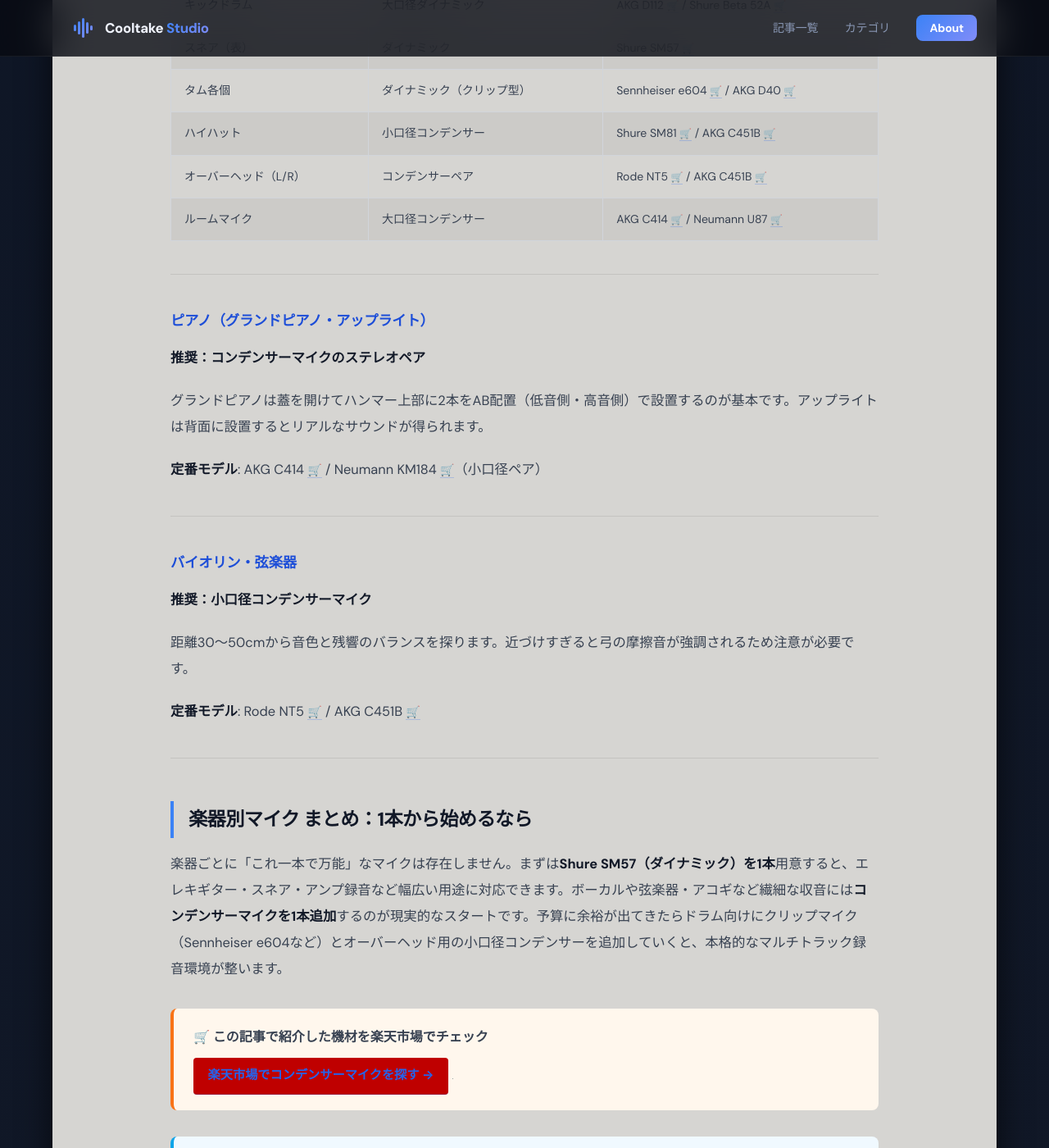
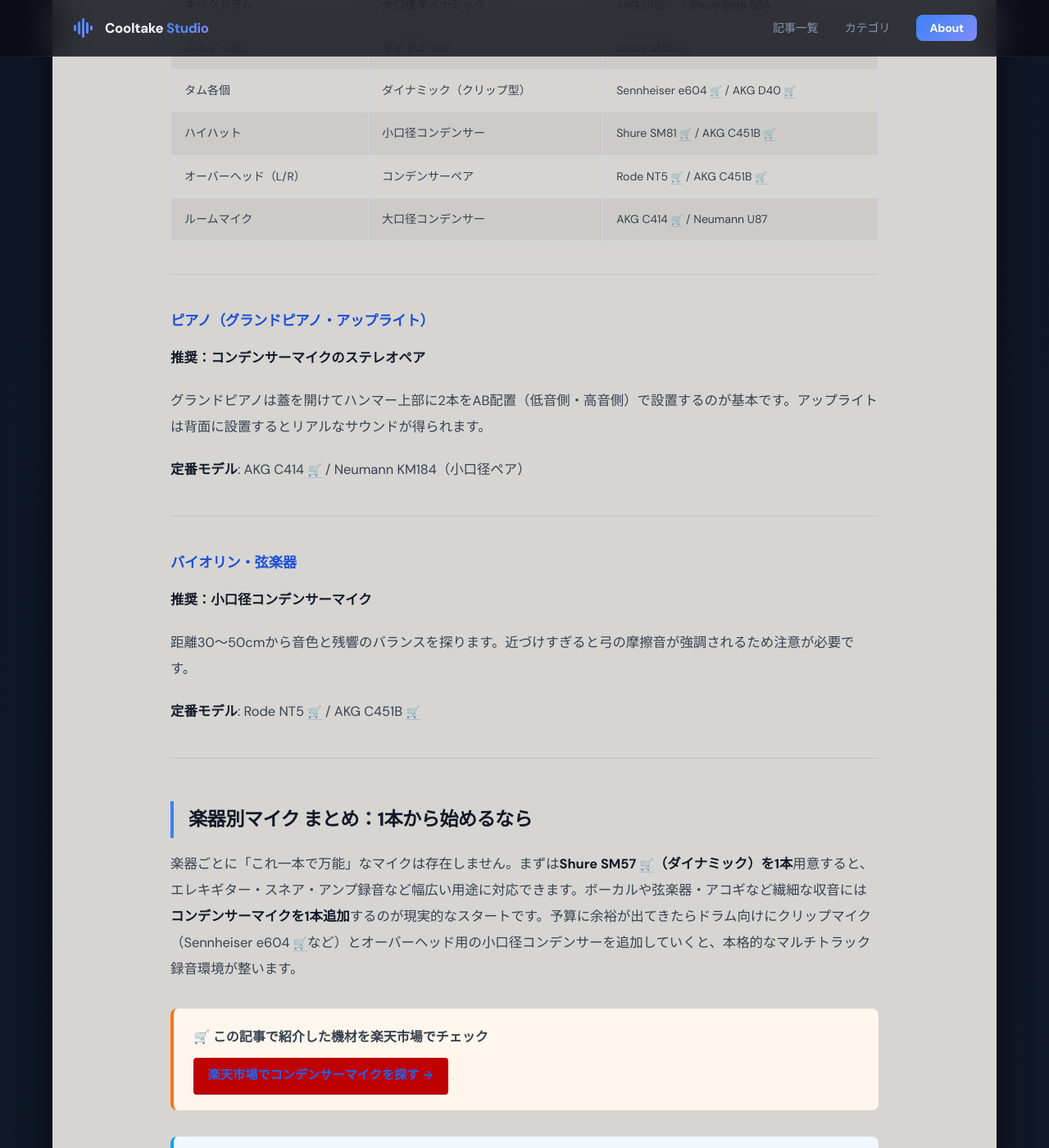
Before and after one commit to cooltake/cooltake.github.io, a Jekyll site: the page built from _posts/2026-05-11-microphone-guide.md, in a window 1280 px wide and 1400 px high, scrolled down 6426 px. Shown: the whole window at 82% size. Built offline with Jekyll 4.4.1, drawn with Linux system fonts in a browser that asks for light colours; some web fonts are replaced.

Commit message:
Add soundhouse affiliate links: 2026-05-11-microphone-guide.md

```diff
--- a/_posts/2026-05-11-microphone-guide.md
+++ b/_posts/2026-05-11-microphone-guide.md
@@ -138,7 +138,7 @@
 
 声のニュアンス・ブレス・繊細な表情を最大限に収音します。ポップフィルターを必ず組み合わせて使用してください。
 
-**定番モデル**: Audio-Technica AT2035<a href="https://h.accesstrade.net/sp/cc?rk=01001xqc00os63&url=https%3A%2F%2Fwww.soundhouse.co.jp%2Fproducts%2Fdetail%2Fitem%2F130804%2F" rel="nofollow" referrerpolicy="no-referrer-when-downgrade" style="margin-left:.3em;font-size:.85em;text-decoration:none;" title="サウンドハウスで見る">🛒</a> / Rode NT1<a href="https://h.accesstrade.net/sp/cc?rk=01001xqc00os63&url=https%3A%2F%2Fwww.soundhouse.co.jp%2Fproducts%2Fdetail%2Fitem%2F144847%2F" rel="nofollow" referrerpolicy="no-referrer-when-downgrade" style="margin-left:.3em;font-size:.85em;text-decoration:none;" title="サウンドハウスで見る">🛒</a> / AKG C214<a href="https://h.accesstrade.net/sp/cc?rk=01001xqc00os63&url=https%3A%2F%2Fwww.soundhouse.co.jp%2Fproducts%2Fdetail%2Fitem%2F126591%2F" rel="nofollow" referrerpolicy="no-referrer-when-downgrade" style="margin-left:.3em;font-size:.85em;text-decoration:none;" title="サウンドハウスで見る">🛒</a>
+**定番モデル**: Audio-Technica AT2035<a href="https://h.accesstrade.net/sp/cc?rk=01001xqc00os63&url=https%3A%2F%2Fwww.soundhouse.co.jp%2Fproducts%2Fdetail%2Fitem%2F130804%2F" rel="nofollow" referrerpolicy="no-referrer-when-downgrade" style="margin-left:.3em;font-size:.85em;text-decoration:none;" title="サウンドハウスで見る">🛒</a> / Rode NT1<a href="https://h.accesstrade.net/sp/cc?rk=01001xqc00os63&url=https%3A%2F%2Fwww.soundhouse.co.jp%2Fproducts%2Fdetail%2Fitem%2F189528%2F" rel="nofollow" referrerpolicy="no-referrer-when-downgrade" style="margin-left:.3em;font-size:.85em;text-decoration:none;" title="サウンドハウスで見る">🛒</a> / AKG C214<a href="https://h.accesstrade.net/sp/cc?rk=01001xqc00os63&url=https%3A%2F%2Fwww.soundhouse.co.jp%2Fproducts%2Fdetail%2Fitem%2F126591%2F" rel="nofollow" referrerpolicy="no-referrer-when-downgrade" style="margin-left:.3em;font-size:.85em;text-decoration:none;" title="サウンドハウスで見る">🛒</a>
 
 ---
 
@@ -179,7 +179,7 @@
 | タム各個 | ダイナミック（クリップ型） | Sennheiser e604<a href="https://h.accesstrade.net/sp/cc?rk=01001xqc00os63&url=https%3A%2F%2Fwww.soundhouse.co.jp%2Fproducts%2Fdetail%2Fitem%2F68359%2F" rel="nofollow" referrerpolicy="no-referrer-when-downgrade" style="margin-left:.3em;font-size:.85em;text-decoration:none;" title="サウンドハウスで見る">🛒</a> / AKG D40<a href="https://h.accesstrade.net/sp/cc?rk=01001xqc00os63&url=https%3A%2F%2Fwww.soundhouse.co.jp%2Fproducts%2Fdetail%2Fitem%2F133771%2F" rel="nofollow" referrerpolicy="no-referrer-when-downgrade" style="margin-left:.3em;font-size:.85em;text-decoration:none;" title="サウンドハウスで見る">🛒</a> |
 | ハイハット | 小口径コンデンサー | Shure SM81<a href="https://h.accesstrade.net/sp/cc?rk=01001xqc00os63&url=https%3A%2F%2Fwww.soundhouse.co.jp%2Fproducts%2Fdetail%2Fitem%2F69789%2F" rel="nofollow" referrerpolicy="no-referrer-when-downgrade" style="margin-left:.3em;font-size:.85em;text-decoration:none;" title="サウンドハウスで見る">🛒</a> / AKG C451B<a href="https://h.accesstrade.net/sp/cc?rk=01001xqc00os63&url=https%3A%2F%2Fwww.soundhouse.co.jp%2Fproducts%2Fdetail%2Fitem%2F5266%2F" rel="nofollow" referrerpolicy="no-referrer-when-downgrade" style="margin-left:.3em;font-size:.85em;text-decoration:none;" title="サウンドハウスで見る">🛒</a> |
 | オーバーヘッド（L/R） | コンデンサーペア | Rode NT5<a href="https://h.accesstrade.net/sp/cc?rk=01001xqc00os63&url=https%3A%2F%2Fwww.soundhouse.co.jp%2Fproducts%2Fdetail%2Fitem%2F65865%2F" rel="nofollow" referrerpolicy="no-referrer-when-downgrade" style="margin-left:.3em;font-size:.85em;text-decoration:none;" title="サウンドハウスで見る">🛒</a> / AKG C451B<a href="https://h.accesstrade.net/sp/cc?rk=01001xqc00os63&url=https%3A%2F%2Fwww.soundhouse.co.jp%2Fproducts%2Fdetail%2Fitem%2F5266%2F" rel="nofollow" referrerpolicy="no-referrer-when-downgrade" style="margin-left:.3em;font-size:.85em;text-decoration:none;" title="サウンドハウスで見る">🛒</a> |
-| ルームマイク | 大口径コンデンサー | AKG C414<a href="https://h.accesstrade.net/sp/cc?rk=01001xqc00os63&url=https%3A%2F%2Fwww.soundhouse.co.jp%2Fproducts%2Fdetail%2Fitem%2F156034%2F" rel="nofollow" referrerpolicy="no-referrer-when-downgrade" style="margin-left:.3em;font-size:.85em;text-decoration:none;" title="サウンドハウスで見る">🛒</a> / Neumann U87<a href="https://h.accesstrade.net/sp/cc?rk=01001xqc00os63&url=https%3A%2F%2Fwww.soundhouse.co.jp%2Fproducts%2Fdetail%2Fitem%2F286536%2F" rel="nofollow" referrerpolicy="no-referrer-when-downgrade" style="margin-left:.3em;font-size:.85em;text-decoration:none;" title="サウンドハウスで見る">🛒</a> |
+| ルームマイク | 大口径コンデンサー | AKG C414<a href="https://h.accesstrade.net/sp/cc?rk=01001xqc00os63&url=https%3A%2F%2Fwww.soundhouse.co.jp%2Fproducts%2Fdetail%2Fitem%2F156034%2F" rel="nofollow" referrerpolicy="no-referrer-when-downgrade" style="margin-left:.3em;font-size:.85em;text-decoration:none;" title="サウンドハウスで見る">🛒</a> / Neumann U87 |
 
 ---
 
@@ -188,7 +188,7 @@
 
 グランドピアノは蓋を開けてハンマー上部に2本をAB配置（低音側・高音側）で設置するのが基本です。アップライトは背面に設置するとリアルなサウンドが得られます。
 
-**定番モデル**: AKG C414<a href="https://h.accesstrade.net/sp/cc?rk=01001xqc00os63&url=https%3A%2F%2Fwww.soundhouse.co.jp%2Fproducts%2Fdetail%2Fitem%2F156034%2F" rel="nofollow" referrerpolicy="no-referrer-when-downgrade" style="margin-left:.3em;font-size:.85em;text-decoration:none;" title="サウンドハウスで見る">🛒</a> / Neumann KM184<a href="https://h.accesstrade.net/sp/cc?rk=01001xqc00os63&url=https%3A%2F%2Fwww.soundhouse.co.jp%2Fproducts%2Fdetail%2Fitem%2F55868%2F" rel="nofollow" referrerpolicy="no-referrer-when-downgrade" style="margin-left:.3em;font-size:.85em;text-decoration:none;" title="サウンドハウスで見る">🛒</a>（小口径ペア）
+**定番モデル**: AKG C414<a href="https://h.accesstrade.net/sp/cc?rk=01001xqc00os63&url=https%3A%2F%2Fwww.soundhouse.co.jp%2Fproducts%2Fdetail%2Fitem%2F156034%2F" rel="nofollow" referrerpolicy="no-referrer-when-downgrade" style="margin-left:.3em;font-size:.85em;text-decoration:none;" title="サウンドハウスで見る">🛒</a> / Neumann KM184（小口径ペア）
 
 ---
 
@@ -203,7 +203,7 @@
 
 ## 楽器別マイク まとめ：1本から始めるなら
 
-楽器ごとに「これ一本で万能」なマイクは存在しません。まずは**Shure SM57（ダイナミック）を1本**用意すると、エレキギター・スネア・アンプ録音など幅広い用途に対応できます。ボーカルや弦楽器・アコギなど繊細な収音には**コンデンサーマイクを1本追加**するのが現実的なスタートです。予算に余裕が出てきたらドラム向けにクリップマイク（Sennheiser e604など）とオーバーヘッド用の小口径コンデンサーを追加していくと、本格的なマルチトラック録音環境が整います。
+楽器ごとに「これ一本で万能」なマイクは存在しません。まずは**Shure SM57**<a href="https://h.accesstrade.net/sp/cc?rk=01001xqc00os63&url=https%3A%2F%2Fwww.soundhouse.co.jp%2Fproducts%2Fdetail%2Fitem%2F69778%2F" rel="nofollow" referrerpolicy="no-referrer-when-downgrade" style="margin-left:.3em;font-size:.85em;text-decoration:none;" title="サウンドハウスで見る">🛒</a>**（ダイナミック）を1本**用意すると、エレキギター・スネア・アンプ録音など幅広い用途に対応できます。ボーカルや弦楽器・アコギなど繊細な収音には**コンデンサーマイクを1本追加**するのが現実的なスタートです。予算に余裕が出てきたらドラム向けにクリップマイク（Sennheiser e604<a href="https://h.accesstrade.net/sp/cc?rk=01001xqc00os63&url=https%3A%2F%2Fwww.soundhouse.co.jp%2Fproducts%2Fdetail%2Fitem%2F68359%2F" rel="nofollow" referrerpolicy="no-referrer-when-downgrade" style="margin-left:.3em;font-size:.85em;text-decoration:none;" title="サウンドハウスで見る">🛒</a>など）とオーバーヘッド用の小口径コンデンサーを追加していくと、本格的なマルチトラック録音環境が整います。
 
 <div style="margin:2rem 0;padding:1.2rem 1.5rem;background:#fff7ed;border-left:4px solid #f97316;border-radius:8px;">
 <p style="margin:0 0 .6rem;font-weight:bold;font-size:1rem;">&#x1F6D2; この記事で紹介した機材を楽天市場でチェック</p>
```
